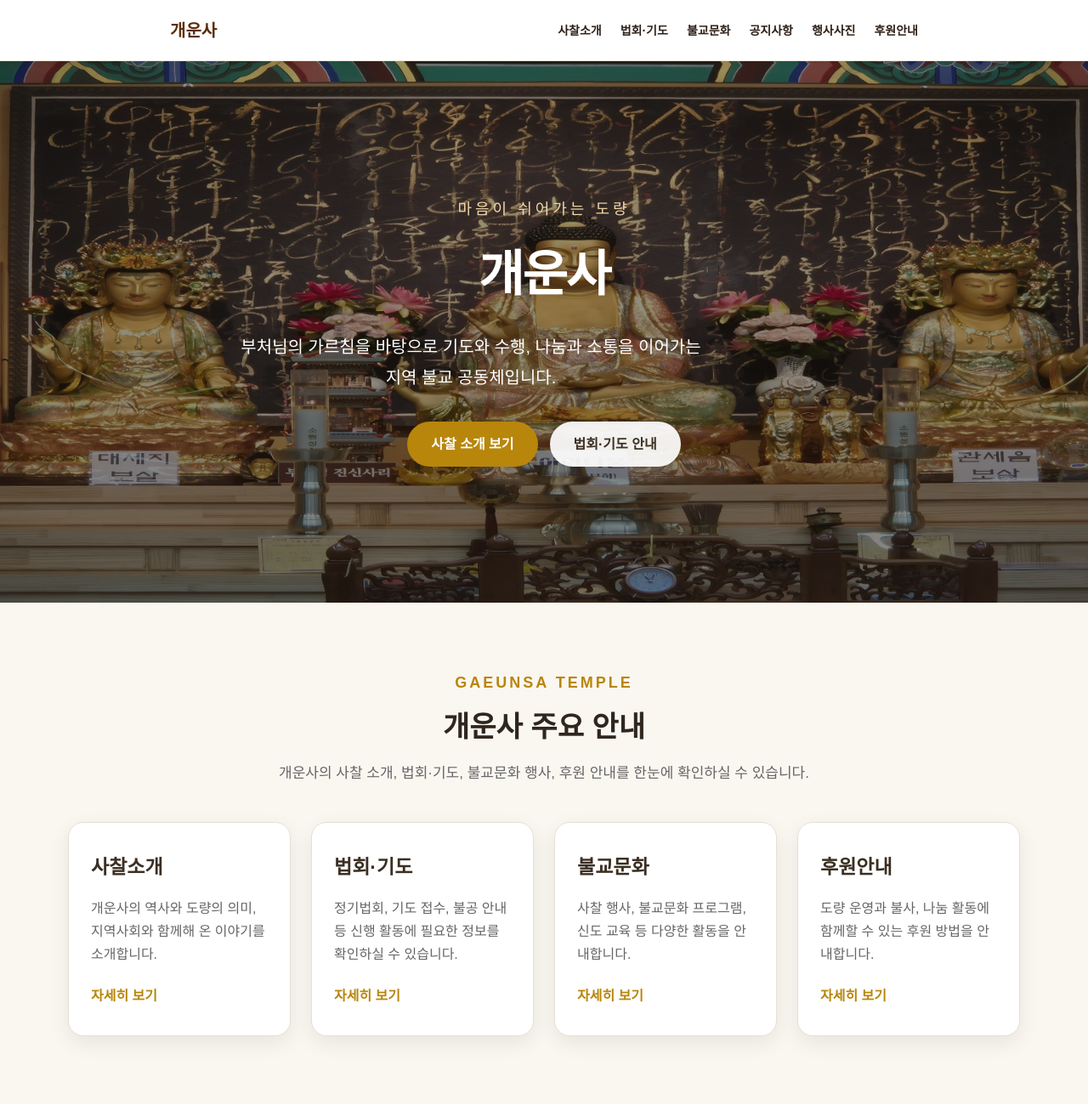
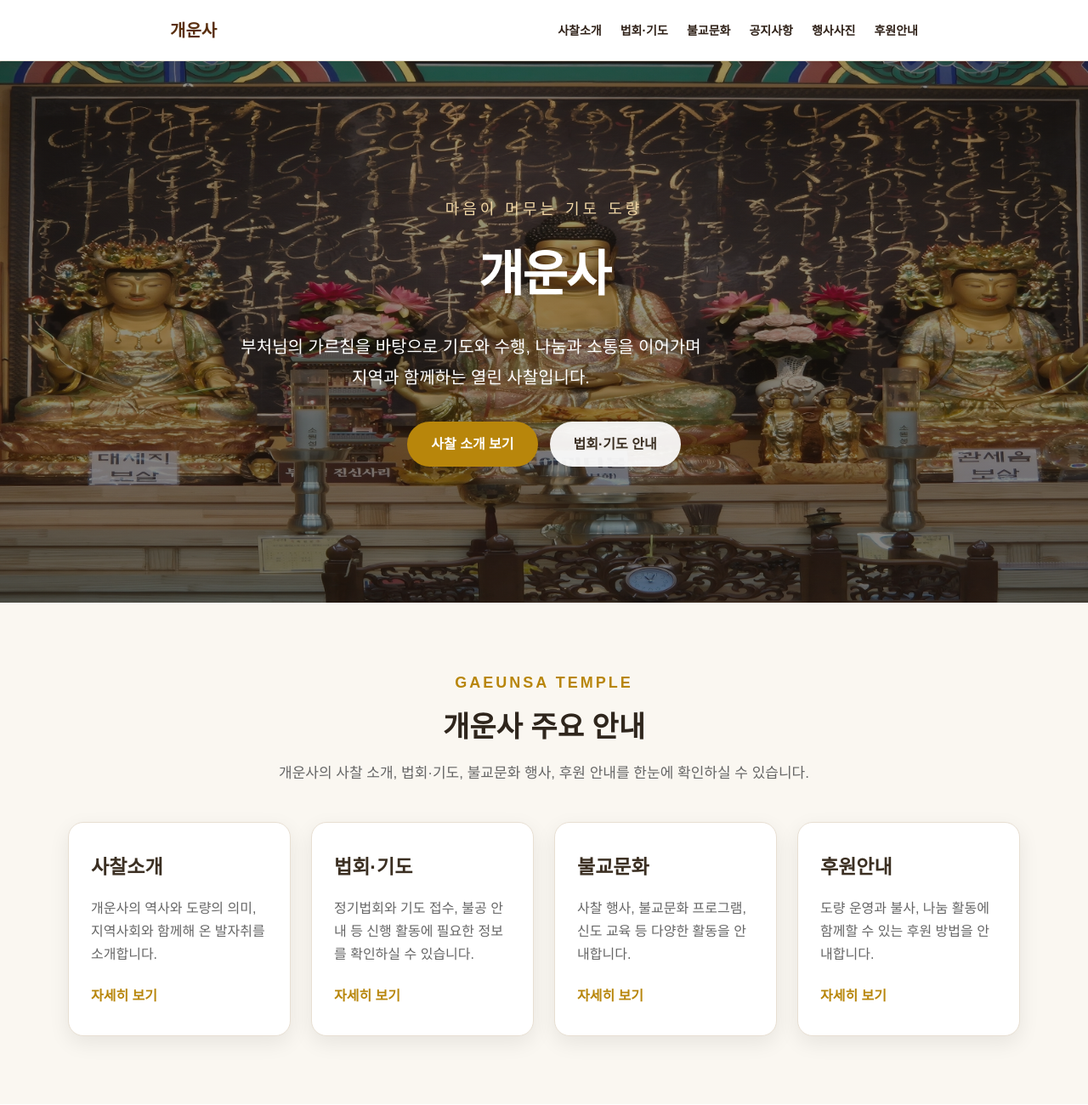
Before and after one commit to pcs8116-hue/gaeunsa-homepage, a plain HTML site: page index.html in a window 1280 px wide. Shown: the top 1300 px of the page at 85% size. Drawn offline with Linux system fonts and the light colour scheme.

Commit message:
Add files via upload

```diff
--- a/index.html
+++ b/index.html
@@ -35,11 +35,11 @@
   <main>
     <section class="hero">
       <div class="hero-content">
-        <p class="hero-subtitle">마음이 쉬어가는 도량</p>
+        <p class="hero-subtitle">마음이 머무는 기도 도량</p>
         <h1>개운사</h1>
         <p class="hero-text">
-         부처님의 가르침을 바탕으로 기도와 수행, 나눔과 소통을 이어가는
-         지역 불교 공동체입니다.
+         부처님의 가르침을 바탕으로 기도와 수행, 나눔과 소통을
+         이어가며 지역과 함께하는 열린 사찰입니다.
         </p>
         <div class="hero-buttons">
           <a href="about.html" class="btn primary">사찰 소개 보기</a>
@@ -60,7 +60,7 @@
         <article class="info-card">
          <h3>사찰소개</h3>
          <p>
-           개운사의 역사와 도량의 의미, 지역사회와 함께해 온 이야기를 소개합니다.
+           개운사의 역사와 도량의 의미, 지역사회와 함께해 온 발자취를 소개합니다.
          </p>
         <a href="about.html">자세히 보기</a>
        </article>
@@ -68,7 +68,7 @@
         <article class="info-card">
          <h3>법회·기도</h3>
          <p>
-          정기법회, 기도 접수, 불공 안내 등 신행 활동에 필요한 정보를 확인하실 수 있습니다.
+          정기법회와 기도 접수, 불공 안내 등 신행 활동에 필요한 정보를 확인하실 수 있습니다.
          </p>
         <a href="prayer.html">자세히 보기</a>
         </article>
```
